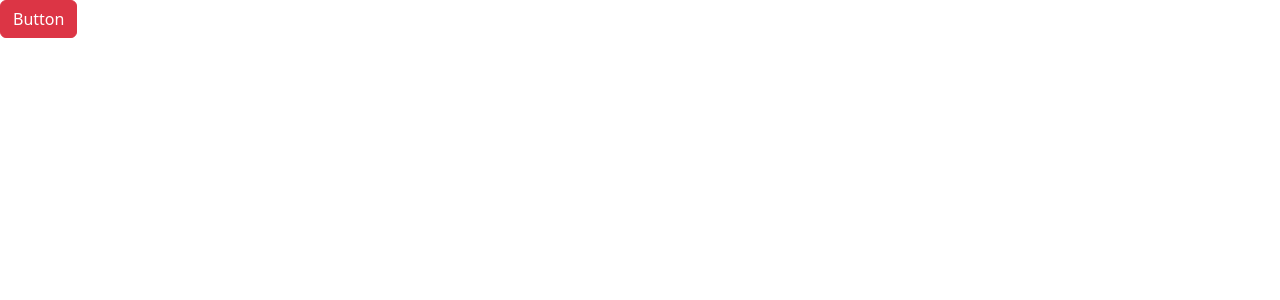
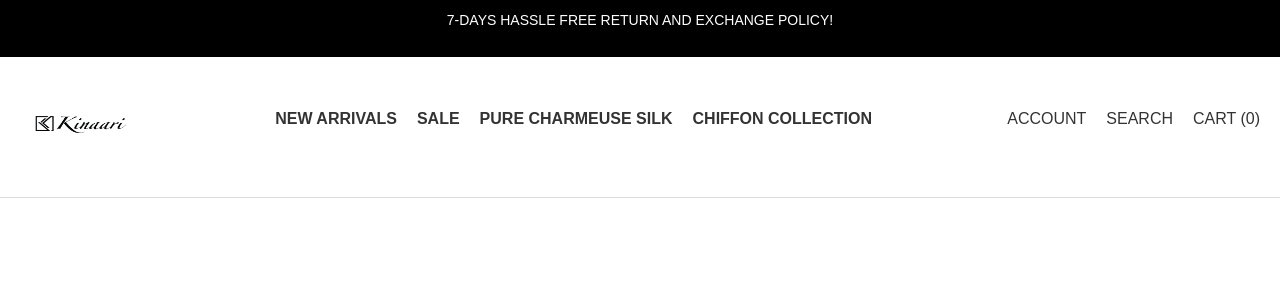
Before and after one commit to ghostofphantom/Ecommerce-Shop, a React (Vite) app: page / in a window 1280 px wide. Shown: the top 300 px of the page. Built offline with nearby package versions, Linux system fonts and the light colour scheme.

Commit message:
header.created

```diff
--- a/src/App.css
+++ b/src/App.css
@@ -0,0 +1,68 @@
+header {
+  font-family: Arial, sans-serif;
+  background-color: #fff;
+  color: #333;
+}
+
+
+.top-notification {
+  background-color: #000;
+  color: #fff;
+  text-align: center;
+  padding: 10px 0;
+  font-size: 14px;
+}
+
+.header-main {
+  display: flex;
+  align-items: center;
+  justify-content: space-between;
+  padding: 20px;
+  border-bottom: 1px solid #ddd;
+}
+
+
+.logo img {
+  height: 100px;
+  width: 120px;
+
+
+
+}
+
+.nav-links {
+  list-style: none;
+  display: flex;
+  gap: 20px;
+}
+
+.nav-links li {
+  display: inline;
+}
+
+.nav-links a {
+  text-decoration: none;
+  color: #333;
+  font-weight: bold;
+  text-transform: uppercase;
+}
+
+.header-right {
+  display: flex;
+}
+
+.user-actions {
+  list-style: none;
+  display: flex;
+  gap: 20px;
+}
+
+.user-actions li {
+  display: inline;
+}
+
+.user-actions a {
+  text-decoration: none;
+  color: #333;
+  font-weight: normal;
+}
--- a/src/Components/Header.jsx
+++ b/src/Components/Header.jsx
@@ -1,12 +1,40 @@
 import React from 'react'
 import 'bootstrap/dist/css/bootstrap.min.css';
+import  '../App.css';
+import logo from '../assets/logo.png';
 
-function Header() {
-  return (
-    <button className='btn btn-danger'>
-        Button
-    </button>
+
+  function Header() {
+    return (
+    <header>
+
+      <div className="top-notification">
+        <p>7-DAYS HASSLE FREE RETURN AND EXCHANGE POLICY!</p>
+      </div>
+
+      <div className="header-main">
+        <div className="logo">
+          <img src={logo} alt="Kinari" />
+        </div>
+        <nav>
+          <ul className="nav-links">
+            <li><a href="#">NEW ARRIVALS</a></li>
+            <li><a href="#">SALE</a></li>
+            <li><a href="#">PURE CHARMEUSE SILK</a></li>
+            <li><a href="#">CHIFFON COLLECTION</a></li>
+          </ul>
+        </nav>
+
+        <div className="header-right">
+          <ul className="user-actions">
+            <li><a href="#">ACCOUNT</a></li>
+            <li><a href="#">SEARCH</a></li>
+            <li><a href="#">CART (0) </a></li>
+          </ul>
+        </div>
+      </div>
+    </header>
   )
 }
 
-export default Header
+  export default Header
```
Also changed, not shown: src/assets/logo.png (added).
